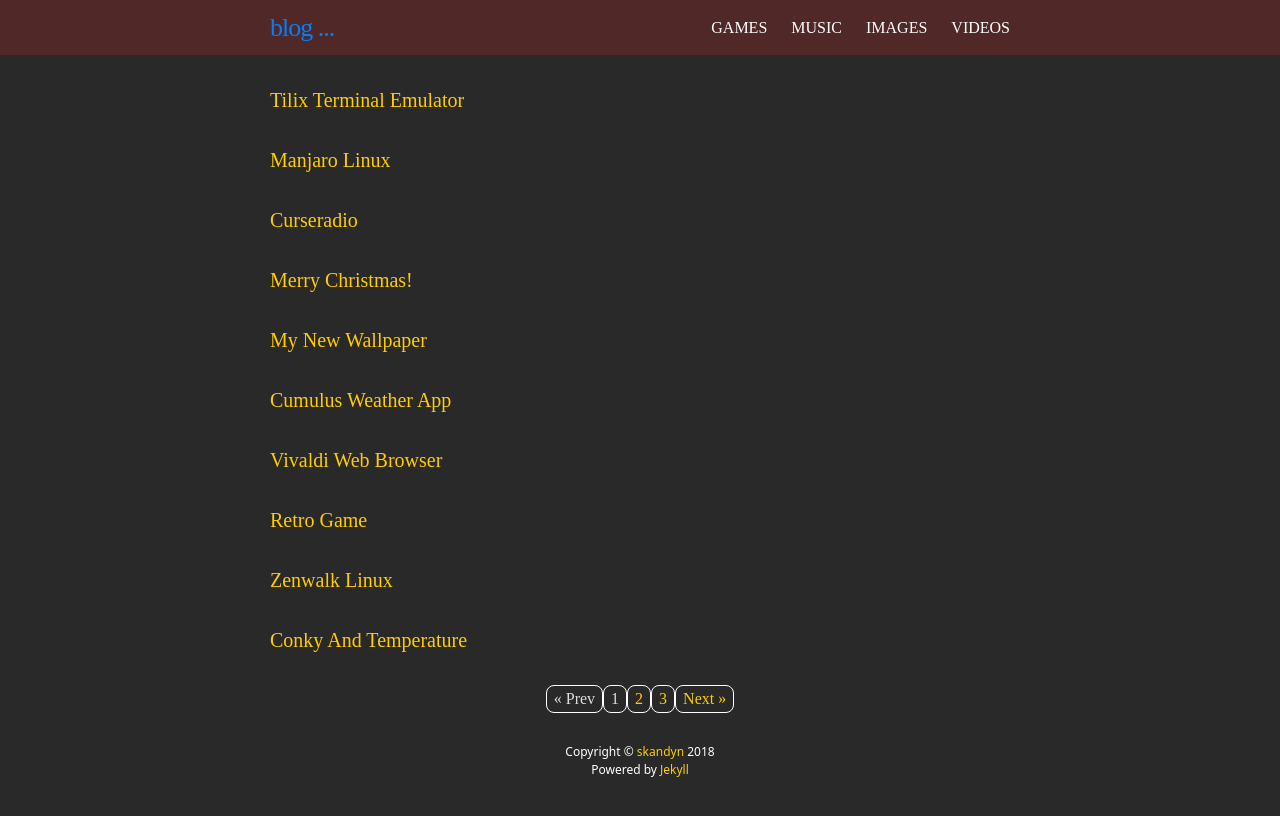
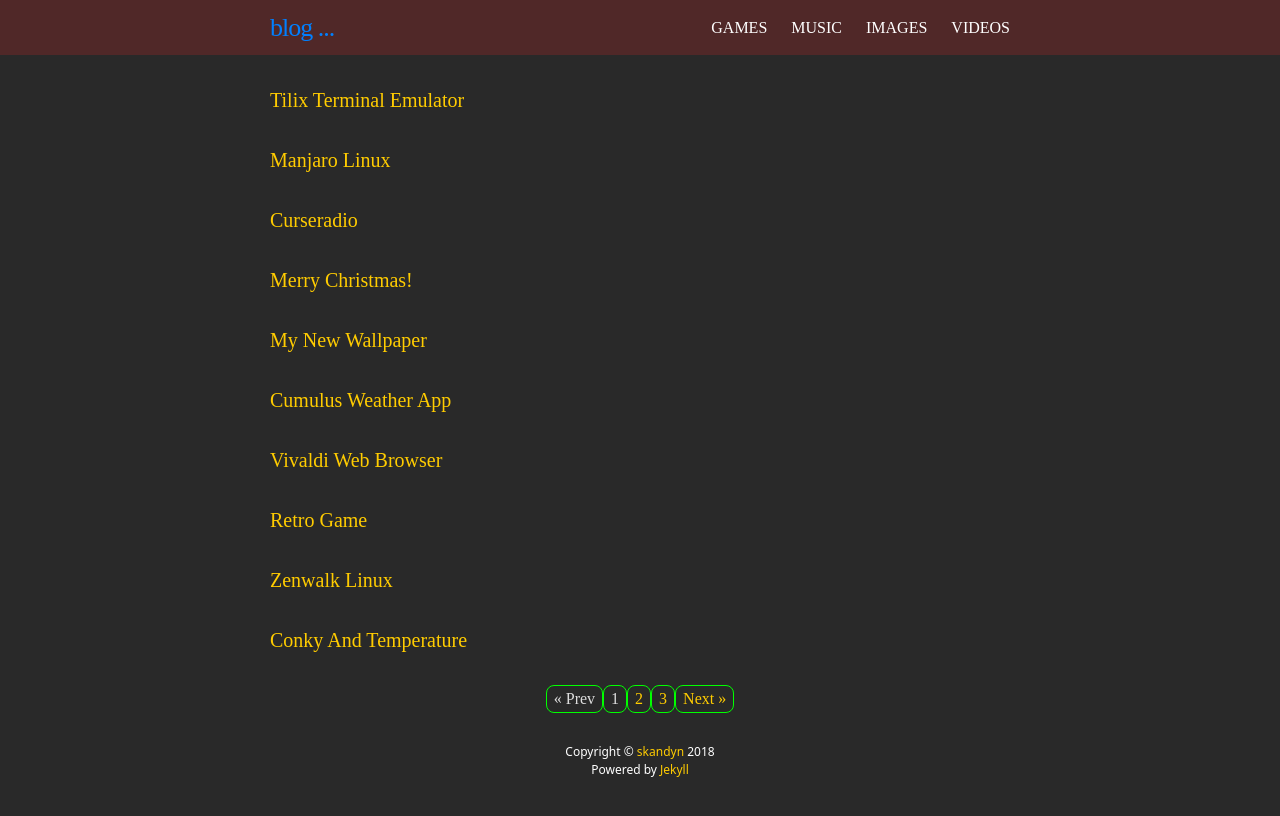
Before and after one commit to skandyn-sh/skandyn-sh.github.io, a Jekyll site: the page built from index.html, in a window 1280 px wide. Shown: the top 816 px of the page. Built offline with Jekyll 4.4.1, drawn with Linux system fonts in a browser that asks for light colours; nearby versions of some CDN libraries; library files that are not in the unit come from our copies; the list of posts is cut into pages by our own code; comment, search, counter and statistics services are not loaded.

Commit message:
Update _layout.scss

```diff
--- a/_sass/_layout.scss
+++ b/_sass/_layout.scss
@@ -195,7 +195,7 @@
 
 .pagination a, .pagination span {
     padding: 1px 7px;
-    border: 1px solid #fff;
+    border: 1px solid #00ff00;
     border-radius: 8px;
     margin-left: -2px;
     margin-right: -2px;
```
